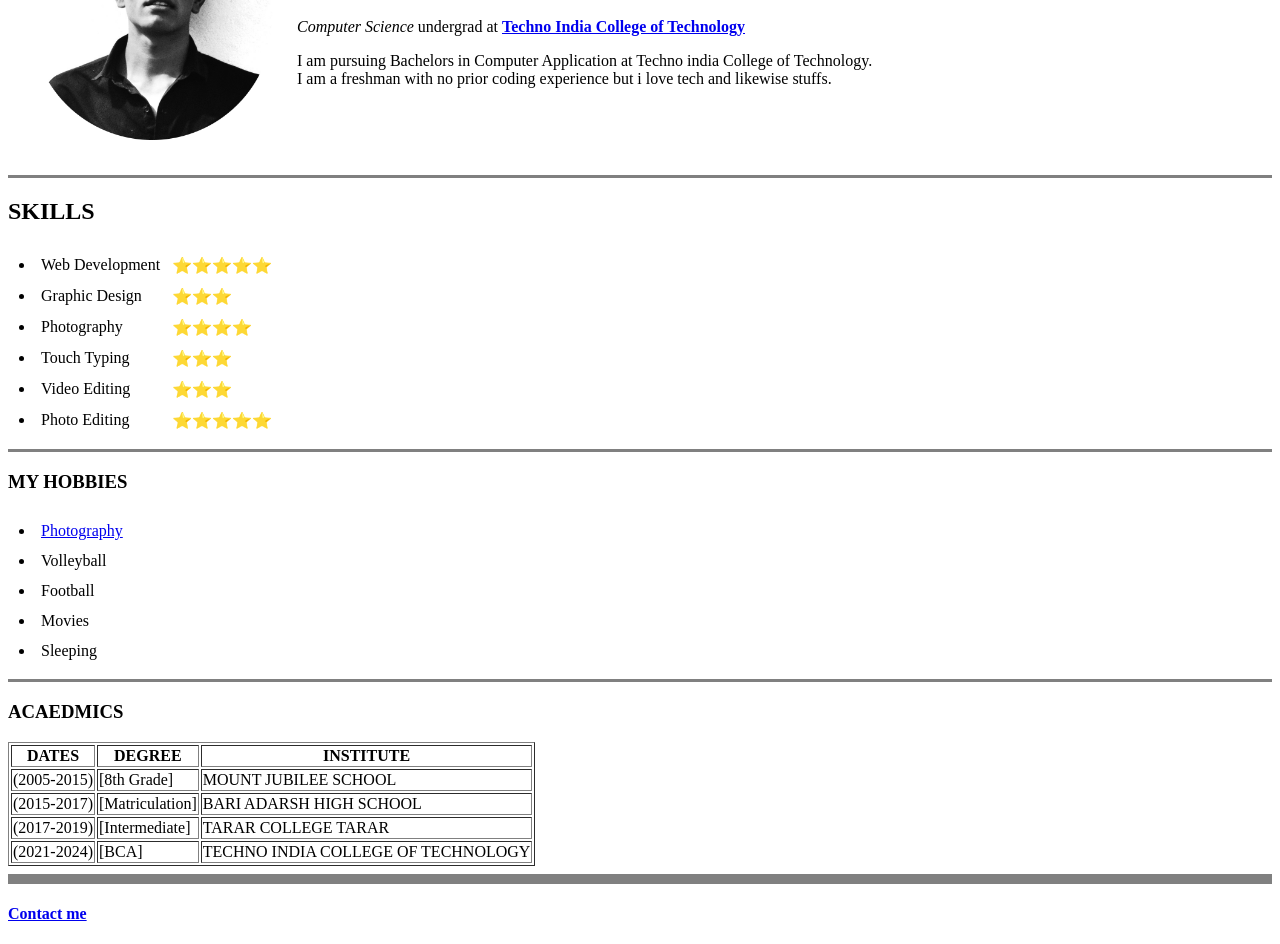
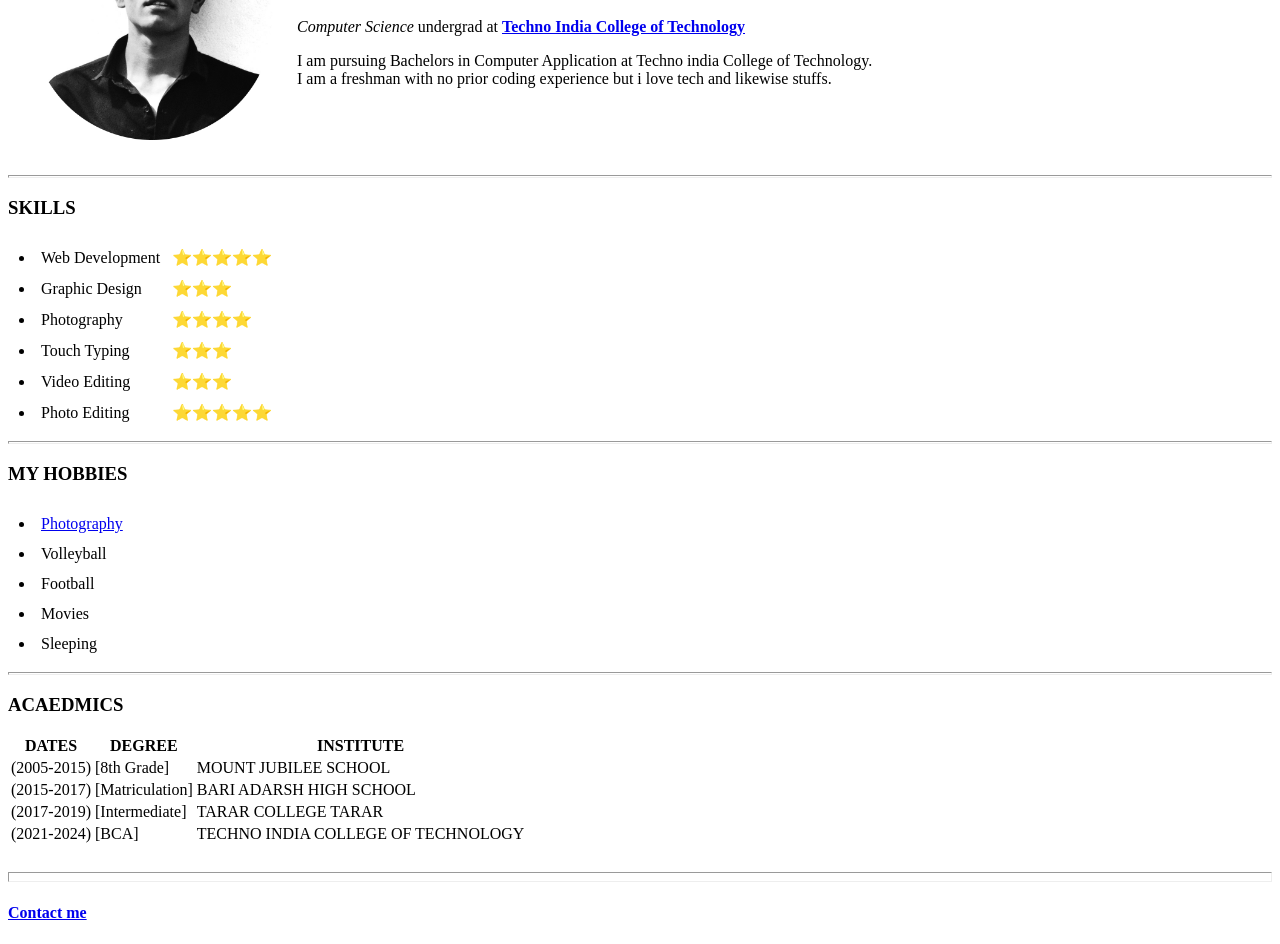
Before and after one commit to SxxAq/CV, a plain HTML site: page index.html in a window 1280 px wide. Shown: the part 133-1077 px from the top of the page. Drawn offline with Linux system fonts and the light colour scheme.

Commit message:
Update index.html
Updated a mistake

```diff
--- a/index.html
+++ b/index.html
@@ -5,6 +5,8 @@
     <meta http-equiv="X-UA-Compatible" content="IE=edge" />
     <meta name="viewport" content="width=device-width, initial-scale=1.0" />
     <title>Personal Site</title>
+    <link rel="stylesheet" href="css/style.css">
+
   </head>
   <body>
     <table cellspacing="22">
@@ -28,8 +30,8 @@
 
 
 
-    <hr size="3" noshade />
-    <h2>SKILLS</h2>
+    <hr size="3" >
+    <h3>SKILLS</h3>
     <table cellspacing="10">
     <tr>
       <td>
@@ -58,7 +60,7 @@
     </tr>
   </table>
 
-  <hr size="3" noshade>
+  <hr size="3" >
 
 
       <h3>MY HOBBIES</h3>
@@ -81,10 +83,10 @@
         </tr>
 
   </table>
-    <hr size="3" noshade>
+    <hr size="3" >
 
     <h3>ACAEDMICS</h3>
-    <table border="1">
+    <table>
       <thead>
         <tr>
           <th>DATES</th>
@@ -118,9 +120,10 @@
 
 
       </tfoot>
+
     </table>
-
-    <hr size="10" noshade>
+<br>
+    <hr size="10">
     <h4><a href="Contact.html">Contact me</a></h4>
 
   </body>
```
